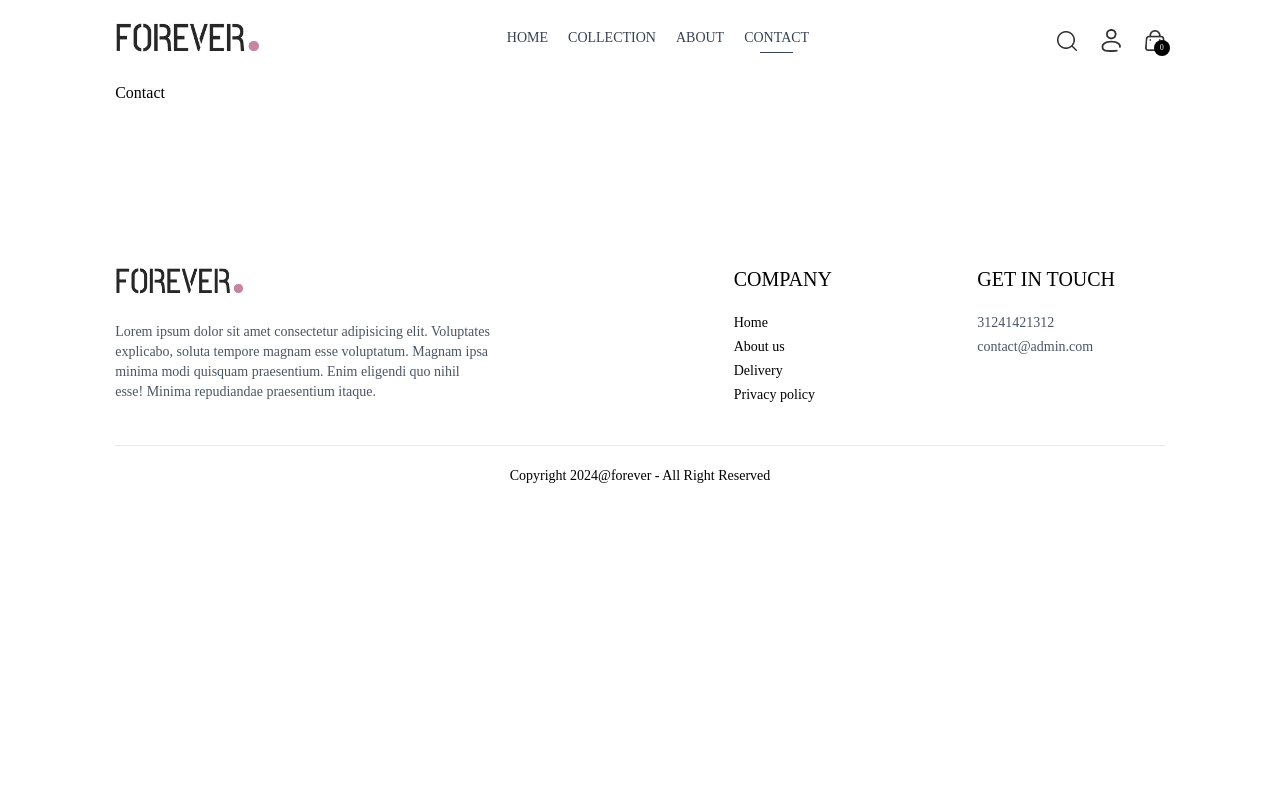
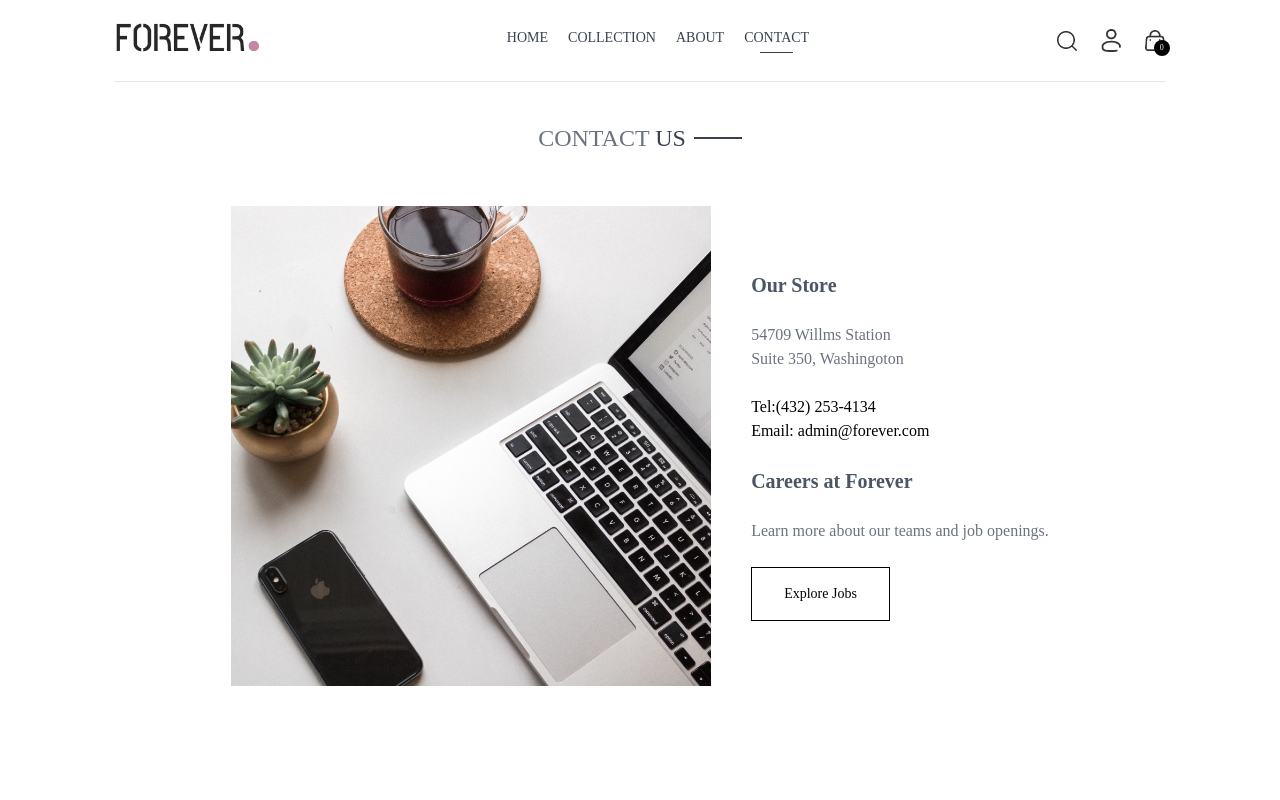
Before and after one commit to karimgaber12/foreverEcommerce, a React (Vite) app: page /contact in a window 1280 px wide. Shown: the top 800 px of the page. Built offline with nearby package versions, Linux system fonts and the light colour scheme.

Commit message:
finish contact section

```diff
--- a/src/pages/Contact.jsx
+++ b/src/pages/Contact.jsx
@@ -1,8 +1,40 @@
 /* eslint-disable no-unused-vars */
 import React from "react";
-
-function Contact() {
-  return <div>Contact</div>;
-}
+import Title from "../components/Title";
+import { assets } from "../assets/assets";
+const Contact = () => {
+  return (
+    <div>
+      <div className="text-center text-2xl pt-10 border-t">
+        <Title text1={"CONTACT"} text2={"US"} />
+      </div>
+      <div className="my-10 flex flex-col justify-center md:flex-row gap-10 mb-28">
+        <img
+          className="w-full md:max-w-[480px]"
+          src={assets.contact_img}
+          alt=""
+        />
+        <div className="flex flex-col justify-center items-start gap-6">
+          <p className="font-semibold text-xl text-gray-600">Our Store</p>
+          <p className="text-gray-500">
+            54709 Willms Station <br /> Suite 350, Washingoton
+          </p>
+          <p>
+            Tel:(432) 253-4134 <br /> Email: admin@forever.com
+          </p>
+          <p className="font-semibold text-xl text-gray-600">
+            Careers at Forever
+          </p>
+          <p className="text-gray-500">
+            Learn more about our teams and job openings.
+          </p>
+          <button className="border border-black px-8 py-4 text-sm hover:bg-black hover:text-white transition-all duration-500">
+            Explore Jobs
+          </button>
+        </div>
+      </div>
+    </div>
+  );
+};
 
 export default Contact;
```
